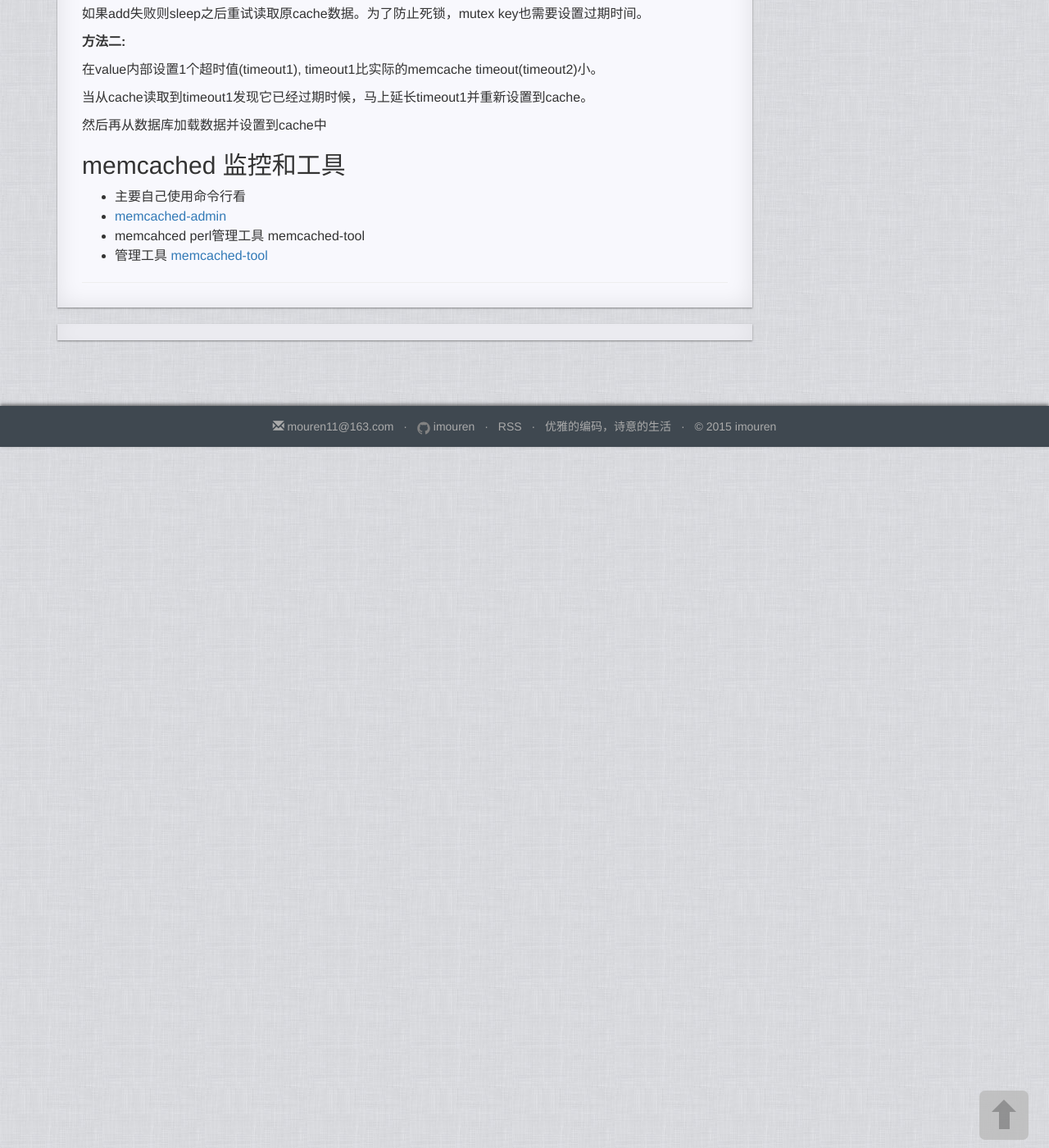
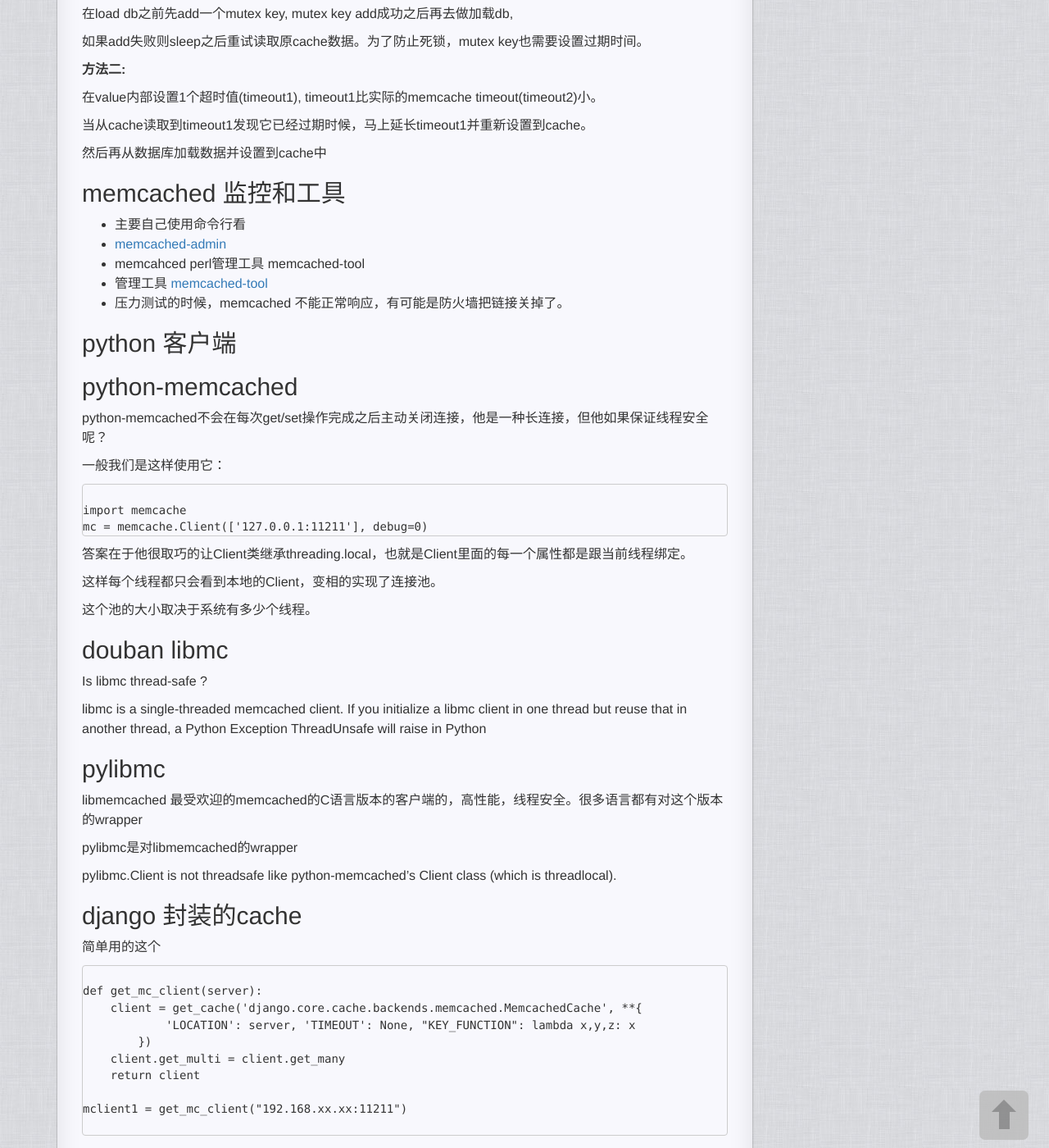
Before and after one commit to imouren/imouren.github.io, a Jekyll site: the page built from _posts/2015-12-18-memcached.md, in a window 1280 px wide and 1400 px high, scrolled down 12636 px. Shown: the whole window at 82% size. Built offline with Jekyll 4.4.1, drawn with Linux system fonts in a browser that asks for light colours; nearby versions of some CDN libraries; comment, search, counter and statistics services are not loaded; a style sheet for code colours, icons or effects is not loaded; some of the changed text lies outside the part shown.

Commit message:
memcache

````diff
--- a/_posts/2015-12-18-memcached.md
+++ b/_posts/2015-12-18-memcached.md
@@ -321,6 +321,8 @@
 quit 退出
 
 `echo command args |nc ip port` # 快捷方式直接发送命令
+
+`echo -e "set name 1 0 6\r\npython\r" |nc  127.0.0.1 11211` # set命令
 
 flush_all [delay] # 立即或者指定时间后失效所有的元素，但并没有清空内存空间
 
@@ -656,3 +658,55 @@
 * [memcached-admin](https://github.com/ianare/django-memcache-admin)
 * memcahced perl管理工具 memcached-tool
 * 管理工具 [memcached-tool](http://libmemcached.org/libMemcached.html)
+* 压力测试的时候，memcached 不能正常响应，有可能是防火墙把链接关掉了。
+
+## python 客户端
+
+## python-memcached
+
+python-memcached不会在每次get/set操作完成之后主动关闭连接，他是一种长连接，但他如果保证线程安全呢？
+
+一般我们是这样使用它：
+
+```python
+
+import memcache
+mc = memcache.Client(['127.0.0.1:11211'], debug=0)
+```
+
+答案在于他很取巧的让Client类继承threading.local，也就是Client里面的每一个属性都是跟当前线程绑定。
+
+这样每个线程都只会看到本地的Client，变相的实现了连接池。
+
+这个池的大小取决于系统有多少个线程。
+
+## douban libmc
+
+Is libmc thread-safe ?
+
+libmc is a single-threaded memcached client. If you initialize a libmc client in one thread but reuse that in another thread, a Python Exception ThreadUnsafe will raise in Python
+
+## pylibmc
+
+libmemcached 最受欢迎的memcached的C语言版本的客户端的，高性能，线程安全。很多语言都有对这个版本的wrapper
+
+pylibmc是对libmemcached的wrapper
+
+pylibmc.Client is not threadsafe like python-memcached’s Client class (which is threadlocal).
+
+## django 封装的cache
+
+简单用的这个
+
+```python
+
+def get_mc_client(server):
+    client = get_cache('django.core.cache.backends.memcached.MemcachedCache', **{
+            'LOCATION': server, 'TIMEOUT': None, "KEY_FUNCTION": lambda x,y,z: x
+        })
+    client.get_multi = client.get_many
+    return client
+
+mclient1 = get_mc_client("192.168.xx.xx:11211")
+
+```
````
